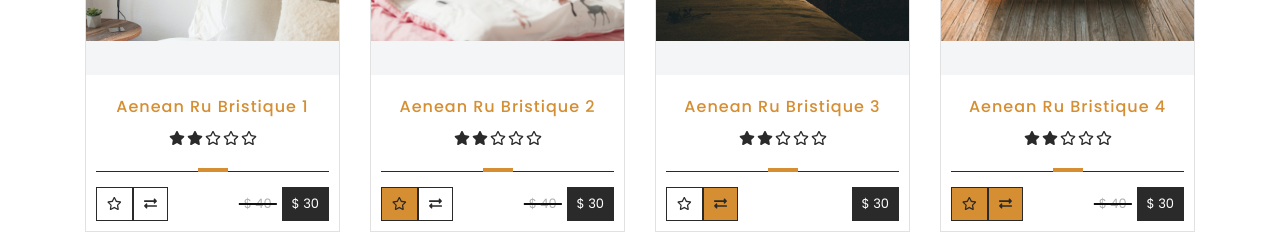
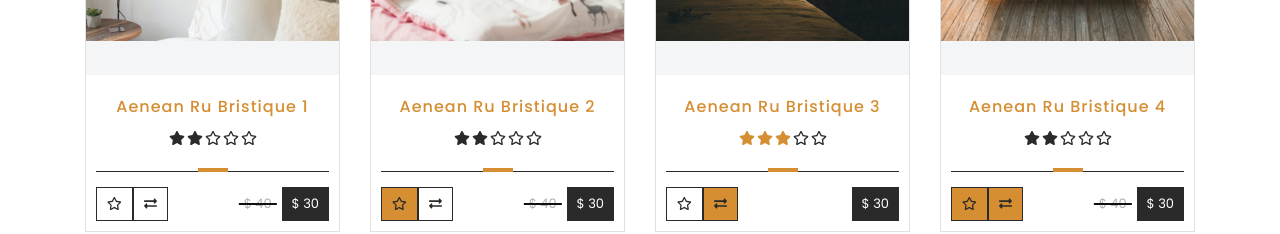
Before and after one commit to matwjablonski/wdp-2403-01, a React (Create React App) app: page / in a window 1280 px wide. Shown: the part 1220-1454 px from the top of the page. Built offline with nearby package versions, Linux system fonts and the light colour scheme.

Commit message:
Add adding grade to initalState and displaying it accordingly on the site

```diff
--- a/package.json
+++ b/package.json
@@ -64,7 +64,8 @@
     "react-swipeable": "^7.0.1",
     "react-test-renderer": "^16.9.0",
     "redux": "^4.0.4",
-    "sass": "^1.54.3"
+    "sass": "^1.54.3",
+    "shortid": "^2.2.16"
   },
   "devDependencies": {
     "husky": "^3.1.0",
--- a/src/components/common/ProductBox/ProductBox.js
+++ b/src/components/common/ProductBox/ProductBox.js
@@ -1,5 +1,4 @@
 import React from 'react';
-import { useState } from 'react';
 import PropTypes from 'prop-types';
 import clsx from 'clsx';
 import styles from './ProductBox.module.scss';
@@ -44,7 +43,7 @@ const ProductBox = ({
       </div>
       <div className={styles.content}>
         <h5>{name}</h5>
-        <Stars stars={stars} />
+        <Stars stars={stars} productName={name} />
       </div>
       <div className={styles.line}></div>
       <div className={styles.actions}>
--- a/src/components/common/Stars/Stars.js
+++ b/src/components/common/Stars/Stars.js
@@ -5,13 +5,27 @@ import { FontAwesomeIcon } from '@fortawesome/react-fontawesome';
 import { faStar } from '@fortawesome/free-solid-svg-icons';
 import { faStar as farStar } from '@fortawesome/free-regular-svg-icons';
 import { useState } from 'react';
+import { useSelector } from 'react-redux';
+import { useDispatch } from 'react-redux';
+import { addGrade } from '../../../redux/clientsGradesRedux';
 import clsx from 'clsx';
 
 const Stars = props => {
+  const dispatch = useDispatch();
   let [filledStarsNum, setFilledStarsNum] = useState(props.stars);
+  const productName = props.productName;
   let [onMouseEnterFlag, setOnMouseEnterFlag] = useState(false);
-  const fillSelectedStars = e => {
-    let id = e.target.getAttribute('id');
+  const clientsGrades = useSelector(state => state.clientsGrades);
+
+  const checkIfThisProductIsGraded = () => {
+    for (let clientGrade of clientsGrades) {
+      if (clientGrade.gradedProductName === productName) {
+        filledStarsNum = parseInt(clientGrade.grade);
+        onMouseEnterFlag = true;
+      }
+    }
+  };
+  const fillSelectedStars = id => {
     onMouseEnterFlag = true;
     setOnMouseEnterFlag(onMouseEnterFlag);
     if (id === null) {
@@ -26,6 +40,16 @@ const Stars = props => {
     onMouseEnterFlag = false;
     setOnMouseEnterFlag(onMouseEnterFlag);
   };
+  const addClientGrade = e => {
+    e.preventDefault();
+    let grade = e.target.parentElement.getAttribute('id');
+    if (grade === null) {
+      grade = e.target.getAttribute('id');
+    }
+    dispatch(addGrade({ productName, grade }));
+  };
+
+  checkIfThisProductIsGraded();
 
   return (
     <div className={styles.stars}>
@@ -36,8 +60,9 @@ const Stars = props => {
               className={clsx(onMouseEnterFlag && styles.colorfulStarOnHover)}
               icon={faStar}
               id={i}
-              onMouseEnter={e => fillSelectedStars(e)}
+              onMouseEnter={e => fillSelectedStars(e.target.getAttribute('id'))}
               onMouseLeave={() => unfillSelectedStars(props.stars)}
+              onClick={e => addClientGrade(e)}
             >
               {i} stars
             </FontAwesomeIcon>
@@ -46,8 +71,9 @@ const Stars = props => {
               className={styles.noHoverEff}
               icon={farStar}
               id={i}
-              onMouseEnter={e => fillSelectedStars(e)}
+              onMouseEnter={e => fillSelectedStars(e.target.getAttribute('id'))}
               onMouseLeave={() => unfillSelectedStars(props.stars)}
+              onClick={e => addClientGrade(e)}
             >
               {i} stars
             </FontAwesomeIcon>
@@ -60,6 +86,7 @@ const Stars = props => {
 
 Stars.propTypes = {
   stars: PropTypes.number,
+  productName: PropTypes.string,
 };
 
 export default Stars;
--- /dev/null
+++ b/src/redux/clientsGradesRedux.js
@@ -0,0 +1,24 @@
+import shortid from 'shortid';
+
+/* selectors */
+
+/* action name creator */
+const reducerName = 'clientsGrades';
+const createActionName = name => `app/${reducerName}/${name}`;
+
+/* action types */
+const ADD_GRADE = createActionName('ADD_GRADE');
+
+/* action creators */
+export const addGrade = payload => ({ payload, type: ADD_GRADE });
+
+/* reducer */
+export default function reducer(statePart = [], action = {}) {
+  switch (action.type) {
+    case ADD_GRADE: {
+      return [...statePart, { ...action.payload, id: shortid(), clientID: '1' }];
+    }
+    default:
+      return statePart;
+  }
+}
--- a/src/redux/initialState.js
+++ b/src/redux/initialState.js
@@ -733,6 +733,14 @@ const initialState = {
 
   activeViewMode: 'desktop',
 
+  clientsGrades: [
+    {
+      id: '1',
+      gradedProductName: 'Aenean Ru Bristique 3',
+      grade: '3',
+      clientID: '1',
+    },
+  ],
 };
 
 export default initialState;
--- a/src/redux/store.js
+++ b/src/redux/store.js
@@ -6,6 +6,7 @@ import categoriesReducer from './categoriesRedux';
 import productsReducer from './productsRedux';
 import viewModeReducer from './viewModeRedux';
 import promotionsReducer from './promotionsRedux';
+import clientsGradesReducer from './clientsGradesRedux';
 
 // define reducers
 const reducers = {
@@ -14,6 +15,7 @@ const reducers = {
   products: productsReducer,
   activeViewMode: viewModeReducer,
   promotions: promotionsReducer,
+  clientsGrades: clientsGradesReducer,
 };
 
 // add blank reducers for initial state properties without reducers
```
Also changed, not shown: 2 other files (tests, documents, lock files or other folders).
